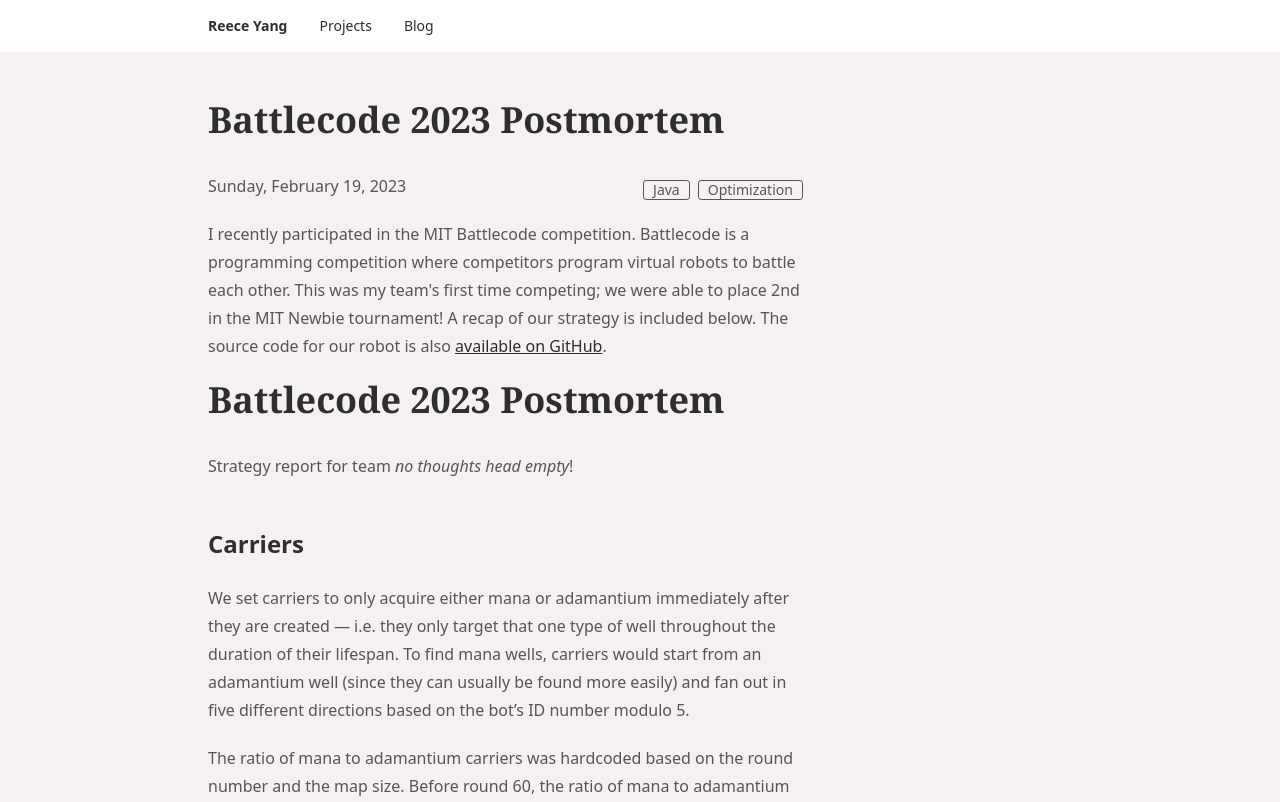
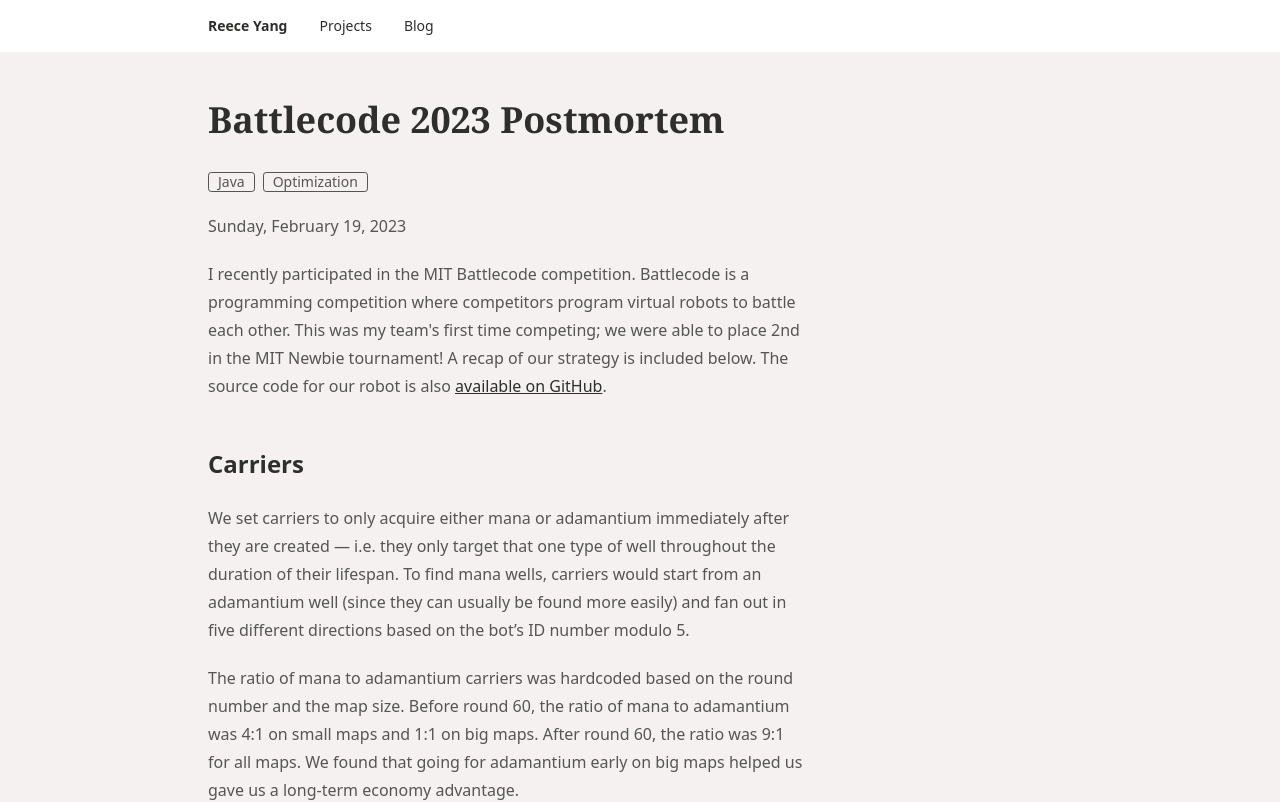
Before and after one commit to reeceyang/reeceyang.xyz-next, a Next.js app: page /battlecode-postmortem in a window 1280 px wide. Shown: the top 802 px of the page. Built offline with nearby package versions, Linux system fonts and the light colour scheme; a web font is replaced by a local one.

Commit message:
refactor: use styledcard component to restyle cards

```diff
--- a/app/(blog)/battlecode-postmortem/page.mdx
+++ b/app/(blog)/battlecode-postmortem/page.mdx
@@ -6,10 +6,6 @@ categories: ["Java", "Optimization"]
 ---
 
 I recently participated in the MIT Battlecode competition. Battlecode is a programming competition where competitors program virtual robots to battle each other. This was my team's first time competing; we were able to place 2nd in the MIT Newbie tournament! A recap of our strategy is included below. The source code for our robot is also [available on GitHub](https://github.com/reeceyang/battlecode-2023).
-
-# Battlecode 2023 Postmortem
-
-Strategy report for team *no thoughts head empty*!
 
 ## Carriers
 
--- a/app/blog/page.tsx
+++ b/app/blog/page.tsx
@@ -4,13 +4,13 @@ import { getSortedPostsData } from "@/utils/posts";
 export default async function Blog() {
   const allPostsData = await getSortedPostsData();
   return (
-    <div className="flex flex-col gap-6">
+    <>
       <h1 className="text-5xl font-bold">Blog</h1>
-      <div className="flex flex-col gap-9">
+      <div className="flex flex-col py-6 gap-12">
         {allPostsData.map((blogPost) => (
           <BlogCard blogPost={blogPost} key={blogPost.slug} />
         ))}
       </div>
-    </div>
+    </>
   );
 }
--- a/app/page.tsx
+++ b/app/page.tsx
@@ -5,6 +5,7 @@ import Image from "next/image";
 import Link from "next/link";
 import { PROJECTS } from "./projects";
 import SocialLinks from "@/components/SocialLinks";
+import StyledCard from "@/components/StyledCard";
 
 const HOME_SLUGS = ["bobaboss", "beaverlens"];
 const HOME_PROJECTS = PROJECTS.filter(({ slug }) => HOME_SLUGS.includes(slug));
@@ -80,7 +81,7 @@ export default async function Home() {
       </div>
       <div>
         <h1 className="text-5xl font-bold">Blog</h1>
-        <div className="flex flex-col py-6 gap-6">
+        <div className="flex flex-col py-6 gap-12">
           {allPostsData.map((blogPost) => (
             <BlogCard blogPost={blogPost} key={blogPost.slug} />
           ))}
@@ -101,12 +102,12 @@ export default async function Home() {
             ></iframe>
           </div>
           <Link href={`/classes`}>
-            <div className="card w-96 h-96 shadow-xl bg-base-200 mask mask-square transition hover:translate-x-2 hover:-translate-y-2">
+            <StyledCard className="w-96 h-96">
               <div className="card-body">
                 <h2 className="card-title">Classes</h2>
                 <p>Classes I&rsquo;ve taken at MIT.</p>
               </div>
-            </div>
+            </StyledCard>
           </Link>
         </div>
       </div>
--- a/app/projects/[slug]/page.tsx
+++ b/app/projects/[slug]/page.tsx
@@ -11,7 +11,7 @@ export default function Project({ params }: { params: { slug: string } }) {
   return (
     <div className="prose">
       <h1>{project.title}</h1>
-      <div className="flex flex-row gap-2 mb-2">
+      <div className="flex flex-row gap-2 mb-2 not-prose">
         {project.url && (
           <Link href={project.url}>
             <button className="btn btn-primary">Visit</button>
@@ -19,24 +19,24 @@ export default function Project({ params }: { params: { slug: string } }) {
         )}
         {project.github_url && (
           <Link href={project.github_url}>
-            <button className="btn">View Repo</button>
+            <button className="btn">View Source</button>
           </Link>
         )}
-        <div className="ml-auto my-auto w-min flex flex-row gap-2">
-          {project.categories.map((category) => (
-            <div
-              className="badge badge-outline"
-              key={`${project.slug} ${category}`}
-            >
-              {category}
-            </div>
-          ))}
-        </div>
       </div>
       <div className="not-prose">
         <ProjectMockup project={project} />
       </div>
       <p>{project.description}</p>
+      <div className="my-auto w-min flex flex-row gap-2">
+        {project.categories.map((category) => (
+          <div
+            className="badge badge-outline"
+            key={`${project.slug} ${category}`}
+          >
+            {category}
+          </div>
+        ))}
+      </div>
     </div>
   );
 }
--- a/components/BlogCard.tsx
+++ b/components/BlogCard.tsx
@@ -1,9 +1,10 @@
 import Link from "next/link";
+import StyledCard from "./StyledCard";
 
 export default function BlogCard({ blogPost }: { blogPost: BlogPost }) {
   return (
     <Link href={`/${blogPost.slug}`}>
-      <div className="card shadow-xl bg-base-200 transition hover:translate-x-2 hover:-translate-y-2">
+      <StyledCard>
         <div className="card-body">
           <div className="flex flex-row">
             <h2 className="card-title">{blogPost.title}</h2>
@@ -12,7 +13,7 @@ export default function BlogCard({ blogPost }: { blogPost: BlogPost }) {
             </span>
           </div>
           <p className="line-clamp-2">{blogPost.excerpt}</p>
-          <div className="card-actions justify-end">
+          <div className="card-actions">
             {blogPost.categories.map((category) => (
               <div
                 className="badge badge-outline"
@@ -23,7 +24,7 @@ export default function BlogCard({ blogPost }: { blogPost: BlogPost }) {
             ))}
           </div>
         </div>
-      </div>
+      </StyledCard>
     </Link>
   );
 }
--- a/components/MdxLayout.tsx
+++ b/components/MdxLayout.tsx
@@ -8,26 +8,21 @@ export default function MdxLayout({
   return (
     <div className="prose">
       <h1>{meta.title}</h1>
-      <div className="flex flex-row">
-        <span>
-          {new Date(meta.date).toLocaleDateString(undefined, {
-            weekday: "long",
-            year: "numeric",
-            month: "long",
-            day: "numeric",
-          })}
-        </span>
-        <div className="ml-auto mt-auto h-min flex flex-row gap-2">
-          {meta.categories.map((category) => (
-            <div
-              className="badge badge-outline"
-              key={`${meta.slug} ${category}`}
-            >
-              {category}
-            </div>
-          ))}
-        </div>
+      <div className="mt-auto h-min flex flex-row gap-2 flex-wrap">
+        {meta.categories.map((category) => (
+          <div className="badge badge-outline" key={`${meta.slug} ${category}`}>
+            {category}
+          </div>
+        ))}
       </div>
+      <p>
+        {new Date(meta.date).toLocaleDateString(undefined, {
+          weekday: "long",
+          year: "numeric",
+          month: "long",
+          day: "numeric",
+        })}
+      </p>
       {children}
     </div>
   );
--- a/components/ProjectCard.tsx
+++ b/components/ProjectCard.tsx
@@ -1,6 +1,7 @@
 import { FontAwesomeIcon } from "@fortawesome/react-fontawesome";
 import Image from "next/image";
 import Link from "next/link";
+import StyledCard from "./StyledCard";
 
 export const ProjectMockup = ({ project }: { project: Project }) => {
   return (
@@ -48,7 +49,7 @@ export default function ProjectCard({
 
   return (
     <Link href={`/projects/${project.slug}`}>
-      <div className="card shadow-md outline outline-1 outline-base-200 transition hover:bg-base-200 duration-200">
+      <StyledCard>
         <div
           className={`flex flex-row ${
             flip ? "flex-wrap" : "flex-wrap-reverse"
@@ -67,7 +68,7 @@ export default function ProjectCard({
           </div>
           {!flip && sidebar}
         </div>
-      </div>
+      </StyledCard>
     </Link>
   );
 }
--- /dev/null
+++ b/components/StyledCard.tsx
@@ -0,0 +1,16 @@
+import { PropsWithChildren } from "react";
+
+const StyledCard = ({
+  children,
+  className = "",
+}: PropsWithChildren<{ className?: string }>) => {
+  return (
+    <div
+      className={`card shadow-md outline outline-1 outline-base-200 bg-base-100 transition hover:bg-base-200 duration-200 ${className}`}
+    >
+      {children}
+    </div>
+  );
+};
+
+export default StyledCard;
```
